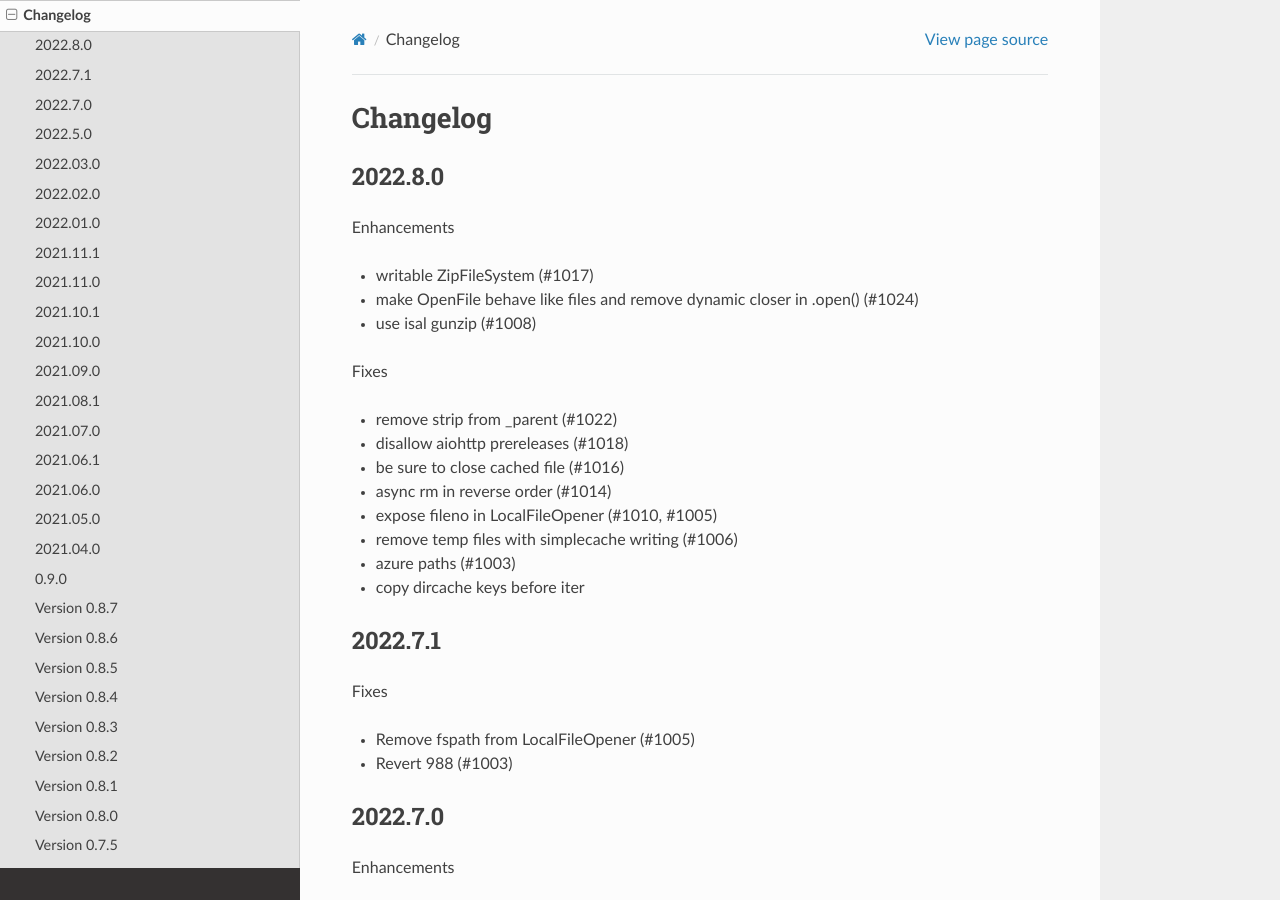
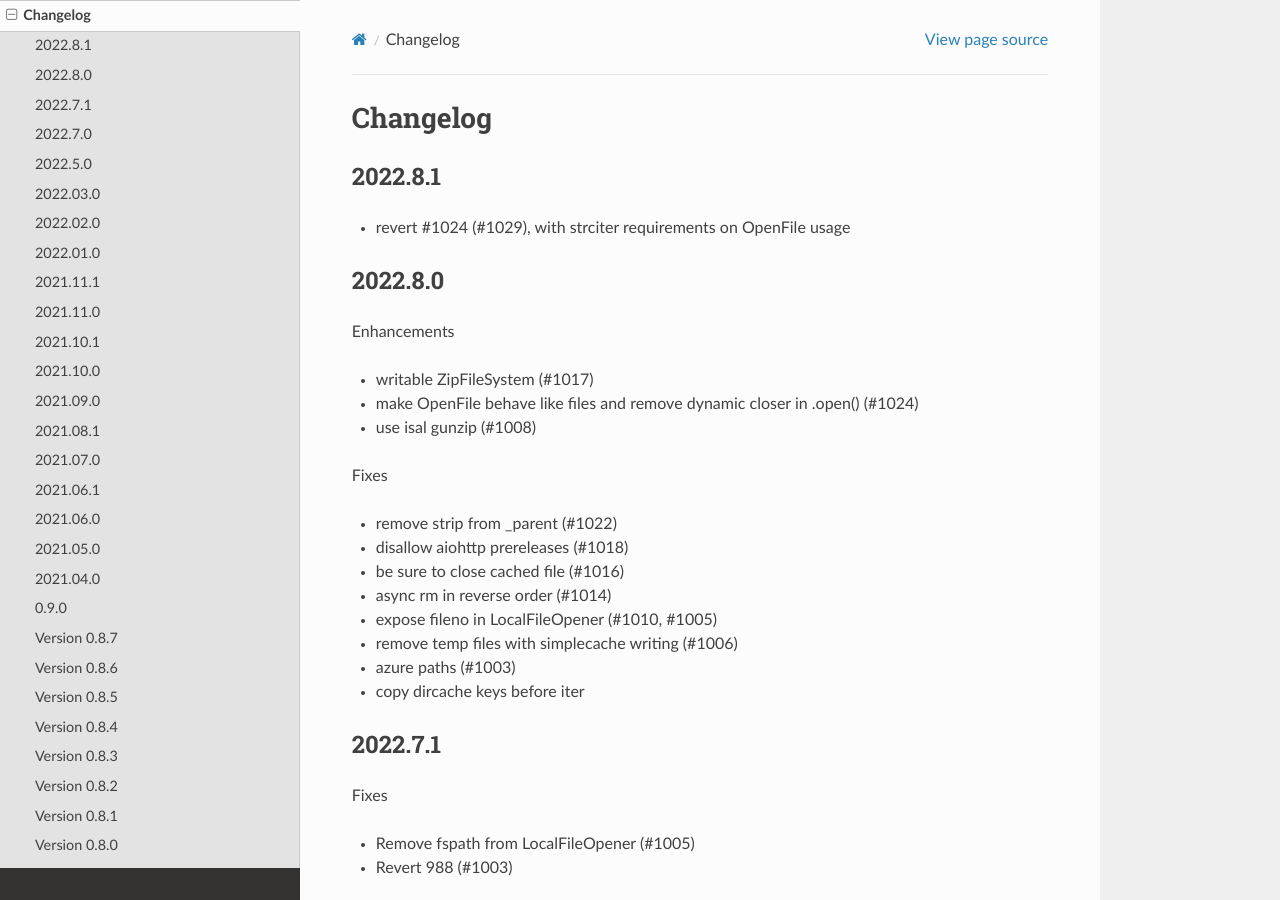
Before and after one commit to fsspec/filesystem_spec, a Sphinx documentation site: the page built from docs/source/changelog.rst, in a window 1280 px wide and 900 px high. Built offline with Sphinx 7.4.7 and the Read the Docs theme 2.0.0, drawn with Linux system fonts in a browser that asks for light colours.

Commit message:
changelog for release (#1033)

```diff
--- a/docs/source/changelog.rst
+++ b/docs/source/changelog.rst
@@ -1,5 +1,10 @@
 Changelog
 =========
+
+2022.8.1
+--------
+
+- revert #1024 (#1029), with strciter requirements on OpenFile usage
 
 2022.8.0
 --------
```
